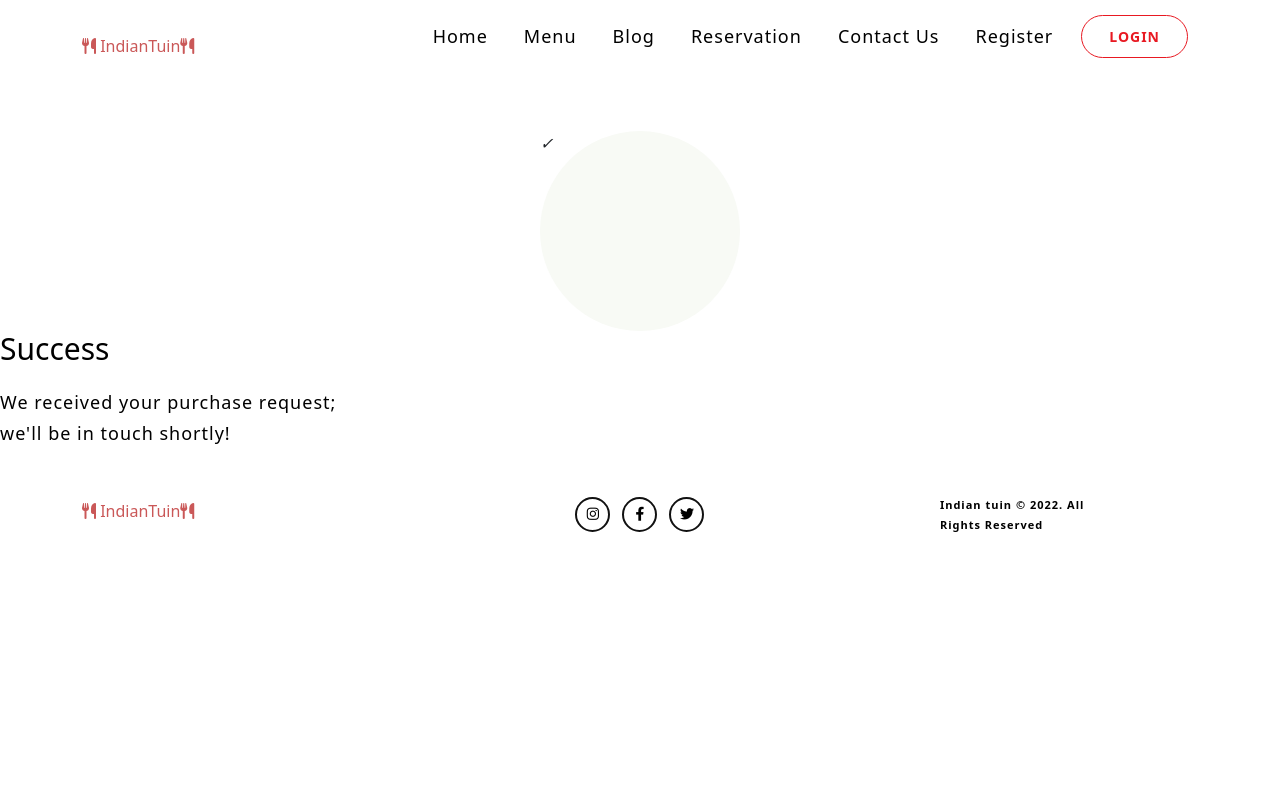
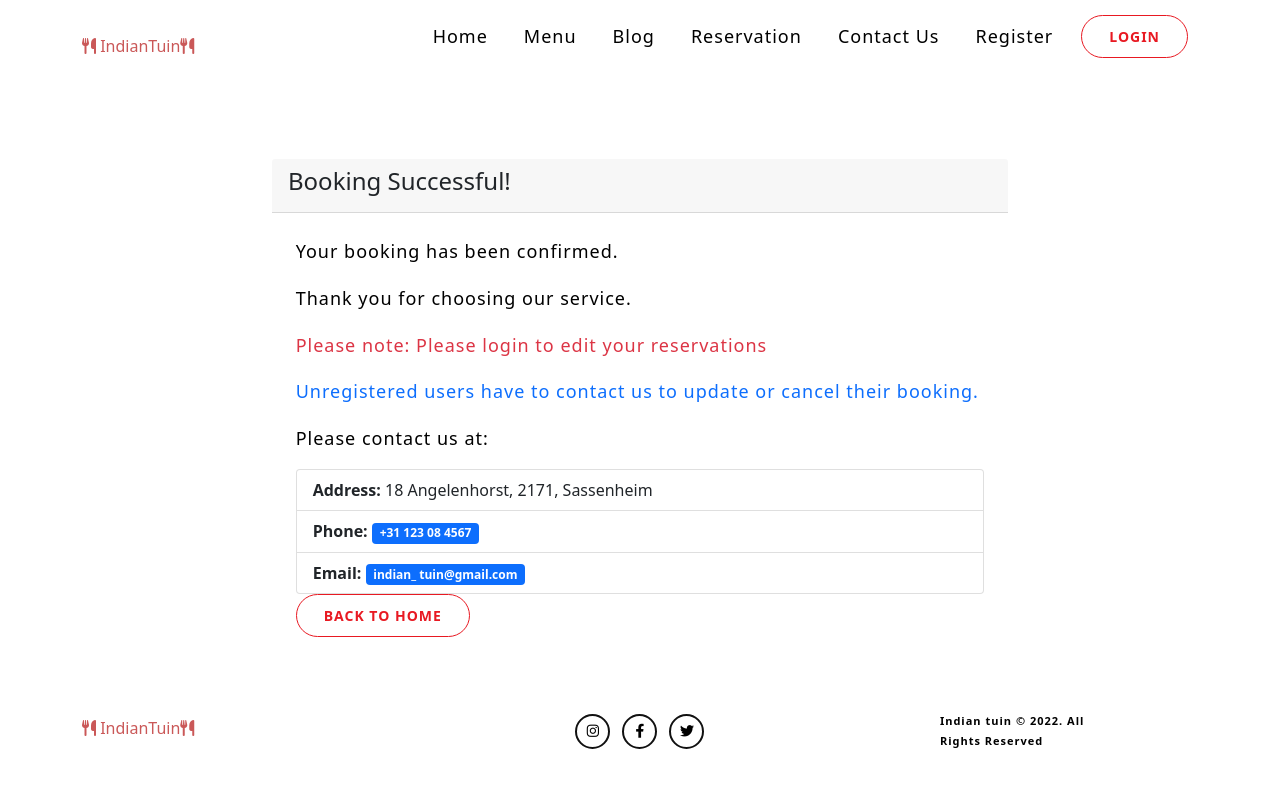
Before and after one commit to ssreelakshmi88/The-Indian-tuin-restaurant_PP4, a Django app: page /reservations/success/ in a window 1280 px wide. Run offline with Django 3.2, Linux system fonts and the light colour scheme; some libraries are stand-ins or nearby versions.

Commit message:
Modified reservation success page

```diff
--- a/restaurant/templates/restaurant/reservations_success.html
+++ b/restaurant/templates/restaurant/reservations_success.html
@@ -1,11 +1,28 @@
 {% extends 'base.html' %}
 {% block content %}
-<div class="success-card">
-  <div style="border-radius:200px; height:200px; width:200px; background: #F8FAF5; margin:0 auto;">
-    <i class="checkmark">✓</i>
+<div class="container mt-5">
+  <div class="row justify-content-center">
+      <div class="col-md-8">
+          <div class="card">
+              <div class="card-header">
+                  <h4>Booking Successful!</h4>
+              </div>
+              <div class="card-body">
+                  <p>Your booking has been confirmed.</p>
+                  <p>Thank you for choosing our service.</p>
+                  <p class="text-danger">Please note: Please login to edit your reservations</p>
+                  <p class="text-primary">Unregistered users have to contact us to update or cancel their booking. </p>
+                  <p>Please contact us at:</p>
+                  <ul class="list-group">
+                    <li class="list-group-item"><b>Address:</b> 18 Angelenhorst, 2171, Sassenheim</li>
+                    <li class="list-group-item"><b>Phone:</b> <span class="badge bg-primary">+31 123 08 4567</span></li>
+                    <li class="list-group-item"><b>Email:</b> <span class="badge bg-primary">indian_ tuin@gmail.com</span></li>
+                  </ul>
+                  <a href="{% url 'home' %}" class="reserve-button">Back to Home</a>
+              </div>
+          </div>
+      </div>
   </div>
-    <h1 class="success-title">Success</h1>
-    <p>We received your purchase request;<br/> we'll be in touch shortly!</p>
-  </div>
+</div>
 
 {% endblock %}
```
